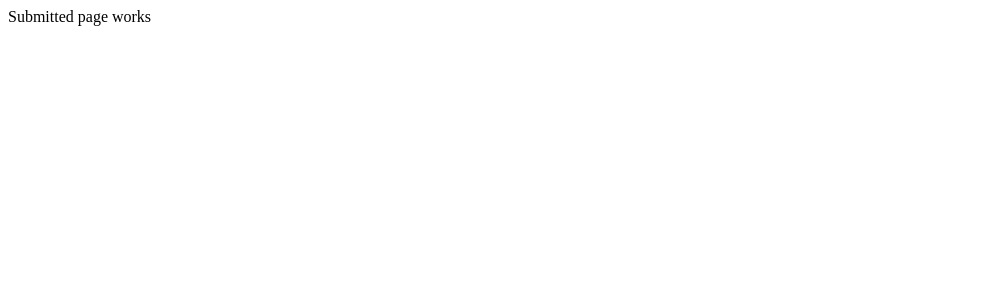
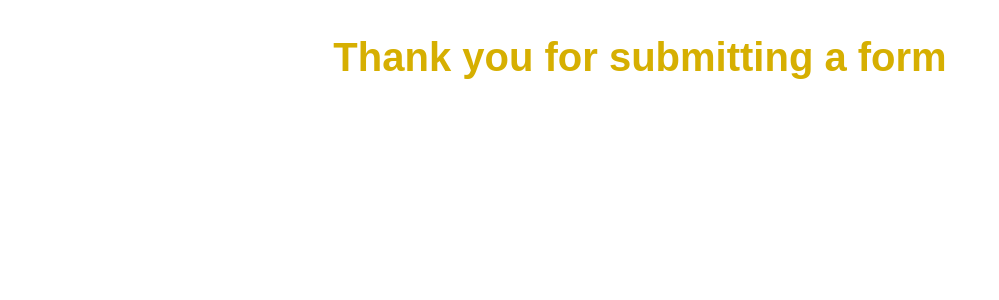
Before and after one commit to BVaChen/blockchain-interface, an Angular app: page /submittedPage in a window 1280 px wide. Shown: the top 300 px of the page, without its empty margins (0-999 px from the left). Built offline with nearby package versions, Linux system fonts and the light colour scheme.

Commit message:
3 files modified, 1 added

```diff
--- a/src/app/app.component.ts
+++ b/src/app/app.component.ts
@@ -6,5 +6,5 @@
   styleUrls: [ './app.component.css' ]
 })
 export class AppComponent  {
-  title = 'Free Trade Solicitation Form';
+
 }
--- a/src/app/submitted-page/submitted-page.component.css
+++ b/src/app/submitted-page/submitted-page.component.css
@@ -0,0 +1,53 @@
+h1
+{
+    color: rgb(214, 175, 1);
+    font-family: Arial, Helvetica, sans-serif;
+    font-size: 250%;
+
+}
+h2, h3
+{
+    color: #444;
+    font-family: Arial, Helvetica, sans-serif;
+    font-weight: lighter;
+
+}
+
+body
+{
+    margin: 2em;
+
+}
+body, input[type="text"], button
+{
+    color: #333;
+    font-family: Cambria, Georgia;
+
+}
+
+.titleBar {
+    display: flex;
+    justify-content: center;
+}
+
+.leftmargin
+{
+    margin-left: 200px;
+}
+
+.click
+{
+    display: flex;
+    justify-content: center;
+}
+
+.solField
+{
+    border: 10px;
+    border-style: double black;
+}
+
+  /* everywhere else */
+* {
+    font-family: Arial, Helvetica, sans-serif;
+}
--- a/src/app/submitted-page/submitted-page.component.html
+++ b/src/app/submitted-page/submitted-page.component.html
@@ -1 +1,3 @@
-<p>Submitted page works</p>
+<div class="titleBar">
+  <h1>Thank you for submitting a form</h1>
+</div>
```
Also changed, not shown: src/theme/variables.css (added).
